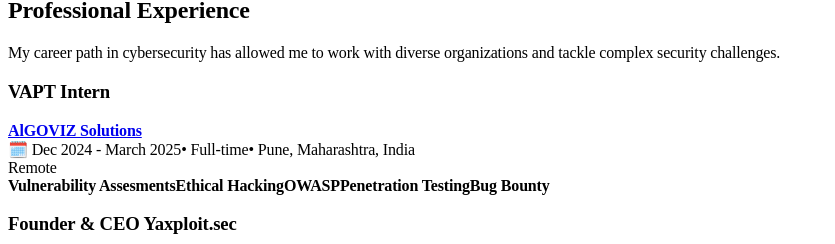
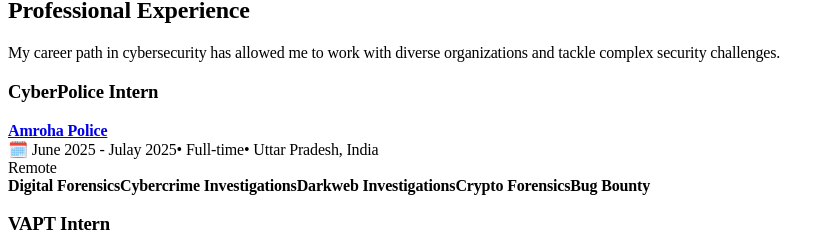
Before and after one commit to yaxploit/Yaxploit-Portfolio, a React (Vite) app in the folder client/: page /experience in a window 1280 px wide. Shown: the part 421-665 px from the top of the page, without its empty margins (0-835 px from the left). Built offline with nearby package versions, Linux system fonts and the light colour scheme; no server answers.

Commit message:
update the experience timeline  Amroha police intern

```diff
--- a/client/src/components/ExperienceTimeline.tsx
+++ b/client/src/components/ExperienceTimeline.tsx
@@ -2,6 +2,17 @@
 
 // Example experience data structure
 const experienceData = [
+  {
+    title: "CyberPolice Intern",
+    company: "Amroha Police",
+    companyUrl: "#",
+    date: "June 2025 - Julay 2025",
+    type: "Full-time",
+    location: "Uttar Pradesh, India",
+    mode: "Remote",
+    tags: ["Digital Forensics", "Cybercrime Investigations", "Darkweb Investigations", "Crypto Forensics", "Bug Bounty"],
+    category: "CYBERPOLICE",
+  },
   {
     title: "VAPT Intern",
     company: "AlGOVIZ Solutions",
```
